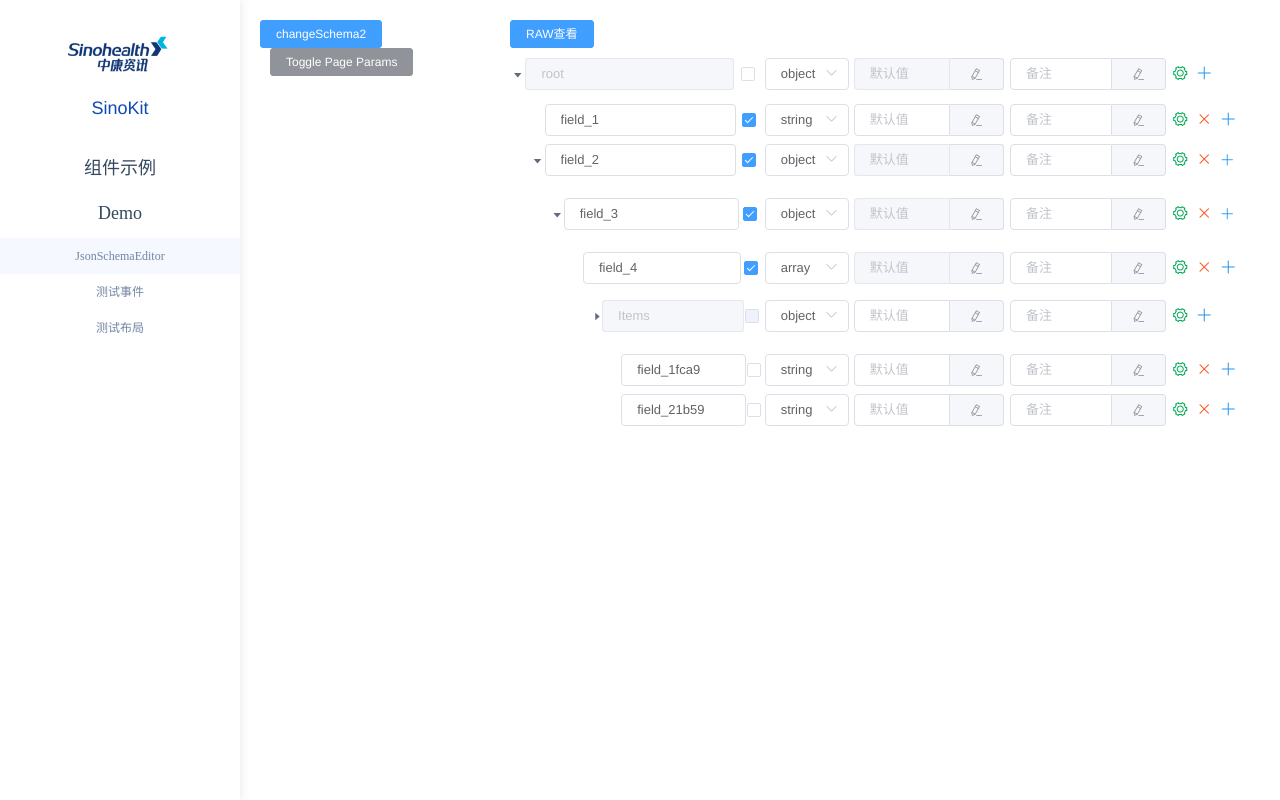
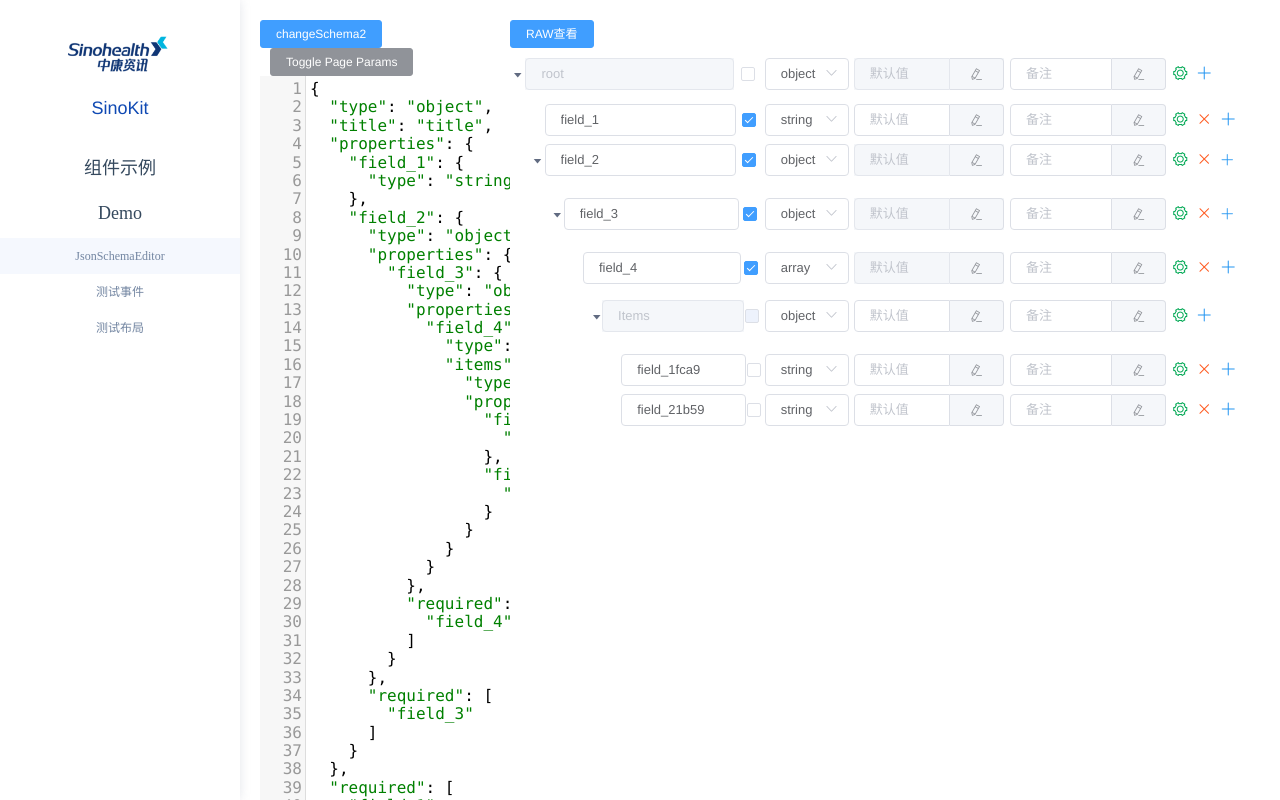
Before and after one commit to giscafer/sinokit, a Vue app: page /#/json-schema-editor in a window 1280 px wide. Built offline with nearby package versions, Linux system fonts and the light colour scheme.

Commit message:
chore: add codemirror component

```diff
--- a/app/views/json-schema-editor.vue
+++ b/app/views/json-schema-editor.vue
@@ -5,6 +5,7 @@
         <el-button size="mini" type="primary" @click="handleChangeSchema">changeSchema2</el-button>
         <el-button size="mini" type="info" @click="handlePageParams">Toggle Page Params</el-button>
         {{ schemaJsonString }}
+        <json-editor :value="schema" :readOnly="true"></json-editor>
       </el-col>
       <el-col :span="18">
         <JsonSchemaEditor
--- a/package.json
+++ b/package.json
@@ -26,13 +26,16 @@
     "@vue/test-utils": "^1.0.3",
     "babel-eslint": "^10.1.0",
     "brace": "^0.11.1",
+    "codemirror": "^5.56.0",
     "conventional-changelog": "^3.1.21",
     "eslint": "^6.7.2",
     "eslint-plugin-vue": "^6.2.2",
     "highlight.js": "^10.1.1",
+    "jsonlint": "^1.6.3",
     "node-sass": "^4.14.1",
     "normalize.css": "^8.0.1",
     "sass-loader": "^9.0.2",
+    "script-loader": "^0.7.2",
     "vue-router": "^3.3.4",
     "vue-template-compiler": "^2.6.11",
     "vue2x-ace-editor": "^0.1.3"
--- /dev/null
+++ b/src/packages/components/JsonEditor/index.vue
@@ -0,0 +1,81 @@
+<template>
+  <div class="json-editor">
+    <textarea ref="textarea" />
+  </div>
+</template>
+
+<script>
+import CodeMirror from 'codemirror'
+import 'codemirror/addon/lint/lint.css'
+import 'codemirror/lib/codemirror.css'
+import 'codemirror/theme/idea.css'
+require('script-loader!jsonlint')
+import 'codemirror/mode/javascript/javascript'
+import 'codemirror/addon/lint/lint'
+import 'codemirror/addon/lint/json-lint'
+
+export default {
+  name: 'JsonEditor',
+  props: {
+    value: {
+      type: Object,
+      default: () => ({})
+    },
+    readOnly: {
+      type: Boolean,
+      default: true
+    }
+  },
+  data() {
+    return {
+      jsonEditor: false
+    }
+  },
+  watch: {
+    value(value) {
+      const editorValue = this.jsonEditor.getValue()
+      if (value !== editorValue) {
+        this.jsonEditor.setValue(JSON.stringify(this.value, null, 2))
+      }
+    }
+  },
+  mounted() {
+    this.jsonEditor = CodeMirror.fromTextArea(this.$refs.textarea, {
+      lineNumbers: true,
+      mode: 'application/json',
+      gutters: ['CodeMirror-lint-markers'],
+      theme: 'idea',
+      readOnly: this.readOnly ? 'nocursor' : false,
+      lint: true
+    })
+
+    this.jsonEditor.setValue(JSON.stringify(this.value, null, 2))
+    this.jsonEditor.on('change', cm => {
+      this.$emit('changed', cm.getValue())
+      this.$emit('input', cm.getValue())
+    })
+  },
+  methods: {
+    getValue() {
+      return this.jsonEditor.getValue()
+    }
+  }
+}
+</script>
+
+<style scoped>
+.json-editor {
+  height: 100%;
+  position: relative;
+}
+.json-editor >>> .CodeMirror {
+  height: auto;
+  min-height: 300px;
+}
+.json-editor >>> .CodeMirror-scroll {
+  min-height: 300px;
+}
+.json-editor >>> .cm-s-rubyblue span.cm-string {
+  color: #f08047;
+}
+</style>
--- a/src/packages/components/JsonSchemaEditor/Schema/SchemaArray.vue
+++ b/src/packages/components/JsonSchemaEditor/Schema/SchemaArray.vue
@@ -5,7 +5,7 @@
         <el-row type="flex" justify="space-around" align="middle">
           <el-col :span="2" class="down-style-col">
             <span v-if="items.type === 'object'" class="down-style" @click="handleClickIcon">
-              <i v-if="showIcon" class="el-icon-caret-bottom icon-object"></i>
+              <i v-if="!showIcon" class="el-icon-caret-bottom icon-object"></i>
               <i v-else class="el-icon-caret-right icon-object"></i>
             </span>
           </el-col>
@@ -100,7 +100,7 @@
           :editor-id="editorId"
         />
       </template>
-      <template v-if="items.type==='object'">
+      <template v-if="items.type==='object' && !showIcon">
         <SchemaObject
           :prefix="nameArray"
           :data="items"
--- a/src/packages/components/JsonSchemaEditor/Schema/SchemaItem.vue
+++ b/src/packages/components/JsonSchemaEditor/Schema/SchemaItem.vue
@@ -5,7 +5,7 @@
         <el-row type="flex" justify="space-around" align="middle">
           <el-col :span="2" class="down-style-col">
             <span v-if="value.type === 'object'" class="down-style" @click="handleClickIcon">
-              <i v-if="value.type === 'object'" class="el-icon-caret-bottom icon-object"></i>
+              <i v-if="showIcon" class="el-icon-caret-bottom icon-object"></i>
               <i v-if="!showIcon" class="el-icon-caret-right icon-object"></i>
             </span>
           </el-col>
@@ -52,11 +52,11 @@
 
       <el-col v-if="showTitle" :span="isMock ? 4 : 5" class="col-item col-item-mock">
         <el-input v-model="value.title" :disabled="value.disabled" size="small" placeholder="标题">
-          <Icon
+          <i
             slot="append"
-            type="edit"
+            class="el-icon-edit"
             @click="handleAction({eventType:'show-edit',field:'title'})"
-          />
+          ></i>
         </el-input>
       </el-col>
       <!-- 默认值输入框 -->
--- a/src/packages/components/JsonSchemaEditor/dialog/BasicDialog.vue
+++ b/src/packages/components/JsonSchemaEditor/dialog/BasicDialog.vue
@@ -38,7 +38,7 @@ export default {
 
   watch: {
     initData: {
-      handler(newName, oldName) {
+      handler() {
         this.data = this.initData.value
       },
       deep: true
--- a/src/packages/components/index.js
+++ b/src/packages/components/index.js
@@ -6,8 +6,9 @@
 
 import CustomEventPlugin from '@sinokit/utils/event';
 import JsonSchemaEditor from './JsonSchemaEditor';
+import JsonEditor from './JsonEditor';
 
-const COMPONENTS = [JsonSchemaEditor];
+const COMPONENTS = [JsonEditor, JsonSchemaEditor];
 
 const install = Vue => {
   Vue.use(CustomEventPlugin);
@@ -28,5 +29,6 @@ if (typeof window !== 'undefined' && window.Vue) {
 export default {
   install,
   CustomEventPlugin,
+  JsonEditor,
   JsonSchemaEditor
 };
```
